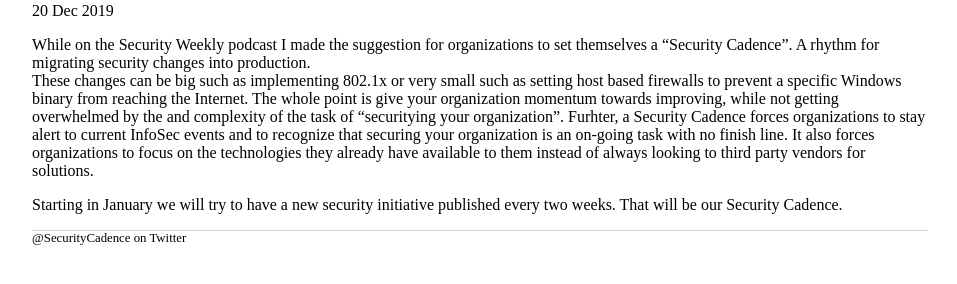
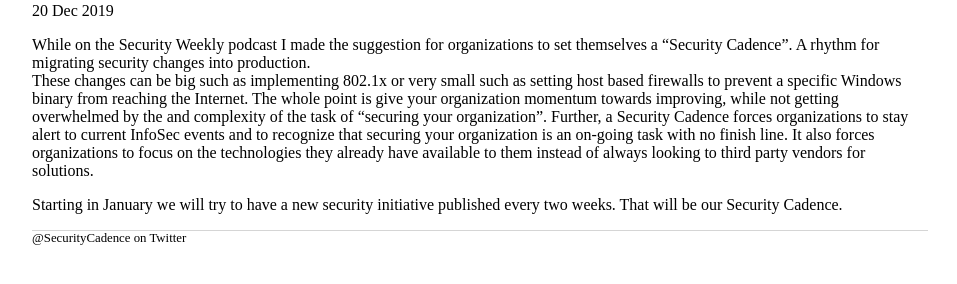
Before and after one commit to securitycadence/securitycadence.github.io, a Jekyll site: the page built from _posts/2019-12-20-Launching-Security-Cadence.md, in a window 1280 px wide. Shown: the part 195-479 px from the top of the page, without its empty margins (160-1117 px from the left). Built offline with Jekyll 4.4.1, drawn with Linux system fonts in a browser that asks for light colours.

Commit message:
Update 2019-12-20-Launching-Security-Cadence.md

```diff
--- a/_posts/2019-12-20-Launching-Security-Cadence.md
+++ b/_posts/2019-12-20-Launching-Security-Cadence.md
@@ -6,7 +6,7 @@ date: 2019-12-20
 
 While on the Security Weekly podcast I made the suggestion for organizations to set themselves a "Security Cadence".  A rhythm for migrating security changes into production.
 These changes can be big such as implementing 802.1x or very small such as setting host based firewalls to prevent a specific Windows binary from reaching the Internet.  The
-whole point is give your organization momentum towards improving, while not getting overwhelmed by the and complexity of the task of "securitying your organization".  Furhter,
+whole point is give your organization momentum towards improving, while not getting overwhelmed by the and complexity of the task of "securing your organization".  Further,
 a Security Cadence forces organizations to stay alert to current InfoSec events and to recognize that securing your organization is an on-going task with no finish line.  It
 also forces organizations to focus on the technologies they already have available to them instead of always looking to third party vendors for solutions.
 
```
